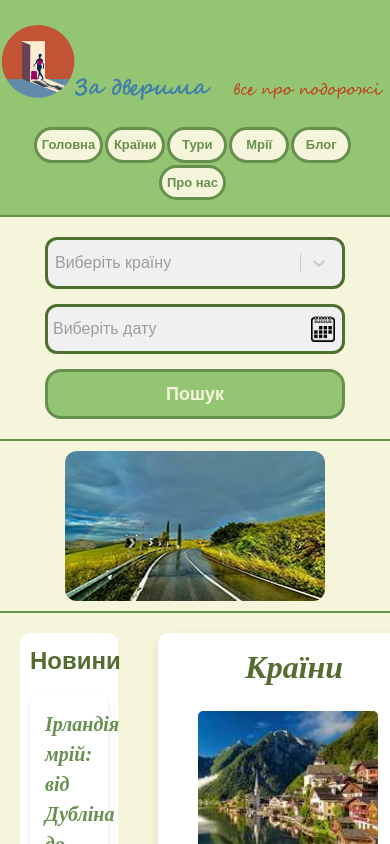
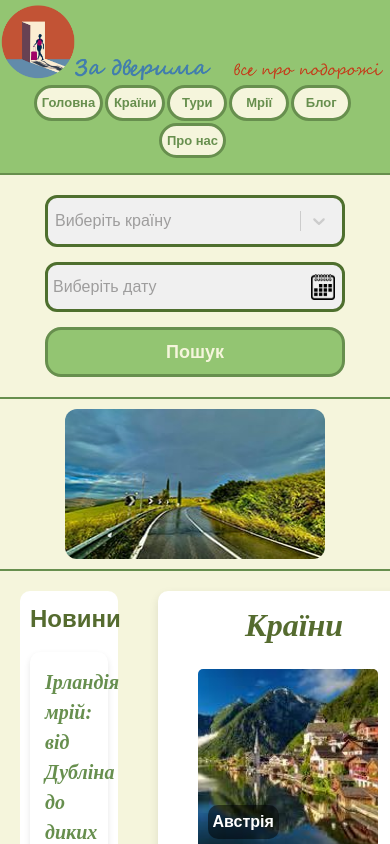
Before and after one commit to artelena1906/Front-ZaDveryma, a Next.js app: page / in a window 390 px wide. Shown: the top 844 px of the page. Built offline with nearby package versions, Linux system fonts and the light colour scheme.

Commit message:
исправлены стили хедера

```diff
--- a/src/app/MainPage/css/MainPageHeader.module.css
+++ b/src/app/MainPage/css/MainPageHeader.module.css
@@ -5,10 +5,11 @@
   display: flex;
   flex-wrap: wrap;
   background-color: #93C572;
+  /* align-items:flex-end; */
+  justify-content: space-between;
+  /* align-items: center;
+  text-align: center; */
   align-items:flex-end;
-  justify-content: space-between;
-  align-items: center;
-  text-align: center;
   margin: 0;
   padding: 0;
 }
@@ -34,22 +35,21 @@
   min-width: 500px;
   /* max-width: 500px; */
   margin-left: 20px;
-  height: auto;
+  /* height: auto; */
 }
 
 .menu {
   display: flex;
   /* justify-content: flex-end; */
-  justify-content: center;
-  align-items: center;
-  text-align: center;
+  /* justify-content: center; */
+  /* align-items: center; */
+  /* text-align: center; */
   gap: 10px;
-  margin: 15px 40px 15px 0;
+  margin: 15px 40px 10px 0;
 }
 
 .menuItem {
   position: relative;
-
 }
 
 .menu a{
@@ -145,16 +145,15 @@
 @media (max-width: 1200px) {
   .containerHeader {
     justify-content: center;
-
   }
 
   .Logo {
-    margin: 15px 0 15px 0;
+    margin: 5px 0 5px 0;
   }
 
-  .Logophoto {
+  /* .Logophoto {
     margin-left: 10px;
-  }
+  } */
 
   /*Стили для названия компании */
   .menu {
@@ -184,7 +183,7 @@
   .Logo {
     max-width: 400px important;
     min-width: 200px;
-    margin: 10px 0 10px 0;
+    margin: 5px 0 5px 0;
   }
 
   .logoContainer {
@@ -235,7 +234,7 @@
     width: 100%;
     justify-content: center;
     flex-wrap: wrap;
-    margin-bottom: 0 5px 15px 0;
+    margin-bottom: 0 5px 10px 0;
   }
 
   .menu a{
```
Also changed, not shown: public/img/text_logo2.png.
